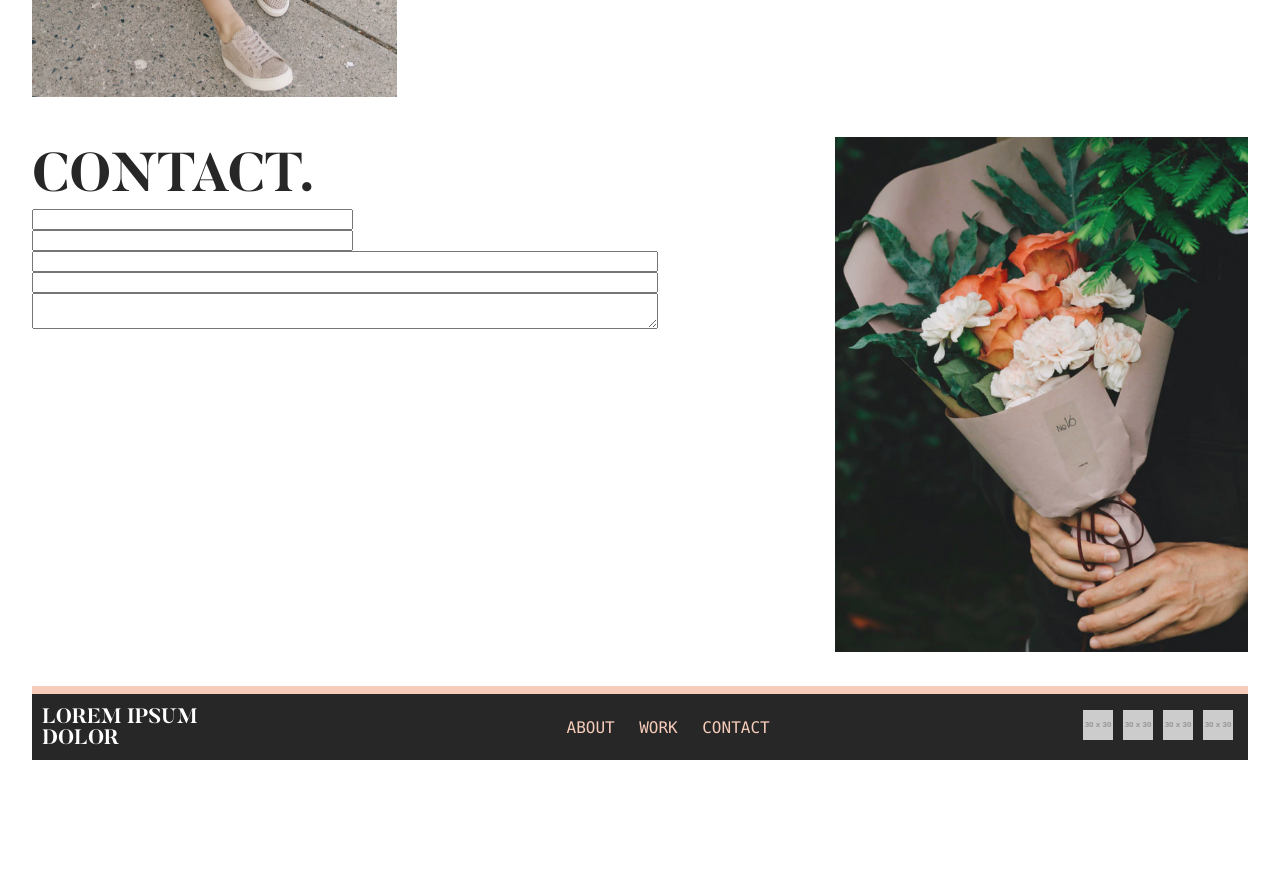
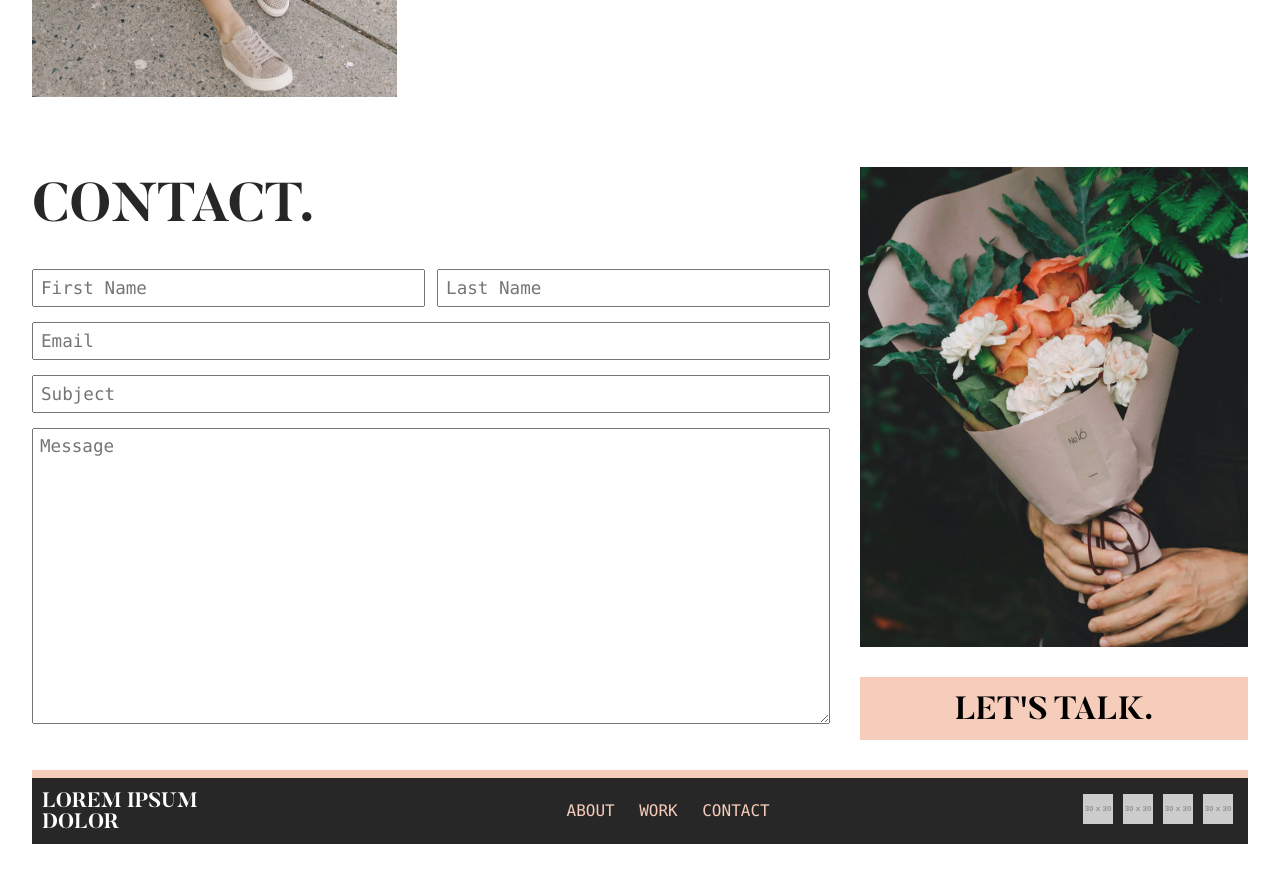
Before and after one commit to taydunworth/floral-web-layout, a React (Create React App) app: page / in a window 1280 px wide. Shown: the part 1240-2114 px from the top of the page. Before the commit the page ends 2030 px from the top, so only its background shows below. Built offline with nearby package versions, Linux system fonts and the light colour scheme; a web font is replaced by a local one.

Commit message:
Completed basic desktop styling of Contact component

```diff
--- a/src/App.css
+++ b/src/App.css
@@ -14,7 +14,7 @@ body {
   font-size: 16px;
 }
 
-h1, h2, h3 {
+h1, h2, h3, button {
   font-family: 'butlerbold', serif;
   text-transform: uppercase;
 }
@@ -103,31 +103,66 @@ h2 {
   margin: 0px auto;
   display: flex;
   justify-content: space-between;
+  padding: 30px 0;
 }
 
 .contact .left {
-  width: 50%;
   flex-grow: 2;
 }
 
 .contact .right {
-  text-align: right;
+  display: flex;
+  flex-direction: column;
+  align-content: space-between;
+  justify-content: center;
   flex-grow: 1;
+  padding-left: 30px;
 }
 
-.contact .right img {
-  width: 70%;
-  padding-bottom: 30px;
+.contact .right .img-box {
+  width: 100%;
+  margin-bottom: 30px;
+  background-image: url("/images/contact.jpg");
+  background-size: cover;
+  height: 60vh;
+}
+
+.contact .right button {
+  background-color: #F6CCBA;
+  border: none;
+  padding: 10px;
+  font-size: 2em;
+}
+
+.contact .right button:focus, .contact-box input[type="text"], .contact-box textarea {
+  outline: 0;
 }
 
 .contact-box {
   display: flex;
   flex-direction: column;
+  margin-top: 30px;
+}
+
+.contact-box input[type="text"], .contact-box textarea {
+  margin-bottom: 15px;
+  font-size: 1.1em;
+  padding: 7px;
+  font-family: Monaco, monospace;
+  color: #272727;
+}
+
+.contact-box textarea {
+  height: 35vh;
 }
 
 .contact-box .one-half {
-  width: 50%;
-  display: inline;
+  width: 47%;
+}
+
+.contact .half-row {
+  display: flex;
+  justify-content: space-between;
 }
 
 /* Footer */
--- a/src/components/Contact.js
+++ b/src/components/Contact.js
@@ -7,15 +7,18 @@ class Contact extends Component {
         <div className="left">
           <h2>Contact.</h2>
           <div className="contact-box">
-            <input type="text" className="one-half"/>
-            <input type="text" className="one-half"/>
-            <input type="text" className="full"/>
-            <input type="text" className="full"/>
-            <textarea></textarea>
+            <div className="half-row">
+              <input type="text" className="one-half" placeholder="First Name" />
+              <input type="text" className="one-half" placeholder="Last Name" />
+            </div>
+            <input type="text" className="full" placeholder="Email" />
+            <input type="text" className="full" placeholder="Subject" />
+            <textarea placeholder="Message"></textarea>
           </div>
         </div>
         <div className="right">
-          <img src="/images/contact.jpg" alt="Bouquet" />
+          <div className="img-box"></div>
+          <button>Let's Talk.</button>
         </div>
 
       </div>
```
